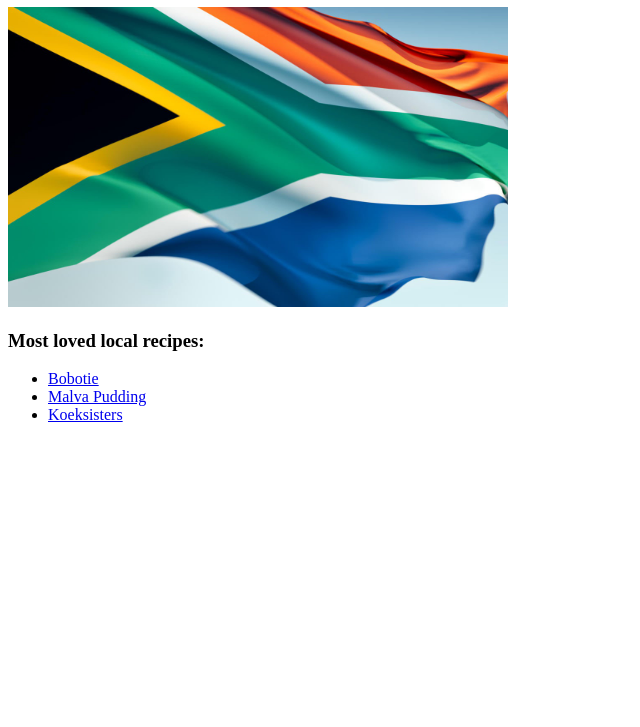
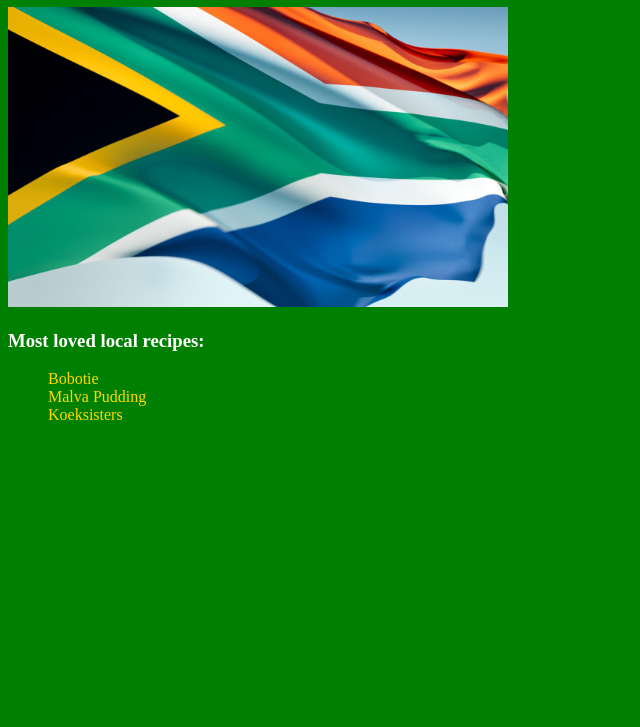
Before and after one commit to Tiaan-coder/odin-recipes, a plain HTML site: page index.html in a window 1280 px wide. Shown: the part 73-800 px from the top of the page, without its empty margins (0-640 px from the left). Drawn offline with Linux system fonts and the light colour scheme.

Commit message:
added css stylesheets

```diff
--- a/index.html
+++ b/index.html
@@ -4,6 +4,7 @@
     <meta charset="UTF-8">
     <meta http-equiv="X-UA-Compatible" content="IE=edge">
     <meta name="viewport" content="width=device-width, initial-scale=1.0">
+    <link rel="stylesheet" href="style.css">
     <title>SA-Recipes</title>
 </head>
 <body>
--- /dev/null
+++ b/recipes/style.css
@@ -0,0 +1,15 @@
+* {
+    background-color: green;
+}
+
+h1,
+h3,
+h4,
+p {
+    color: white;
+}
+
+a {
+    color: gold;
+    text-decoration: none;
+}
--- /dev/null
+++ b/style.css
@@ -0,0 +1,17 @@
+* {
+    background-color: green;
+}
+
+h1,
+h3 {
+    color: white;
+}
+
+li {
+    list-style: none;
+}
+
+a {
+    color: gold;
+    text-decoration: none;
+}
```
Also changed, not shown: recipes/bobotie.html (+1 -0 lines), recipes/koeksisters.html (+1 -0 lines), recipes/malva_pudding.html (+1 -0 lines).
